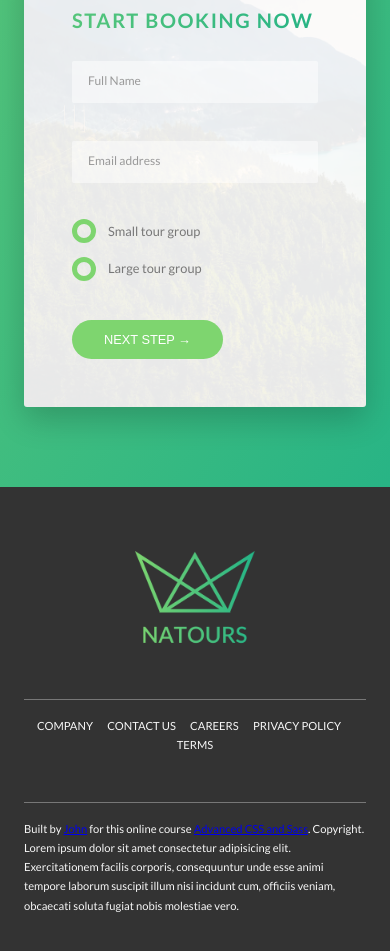
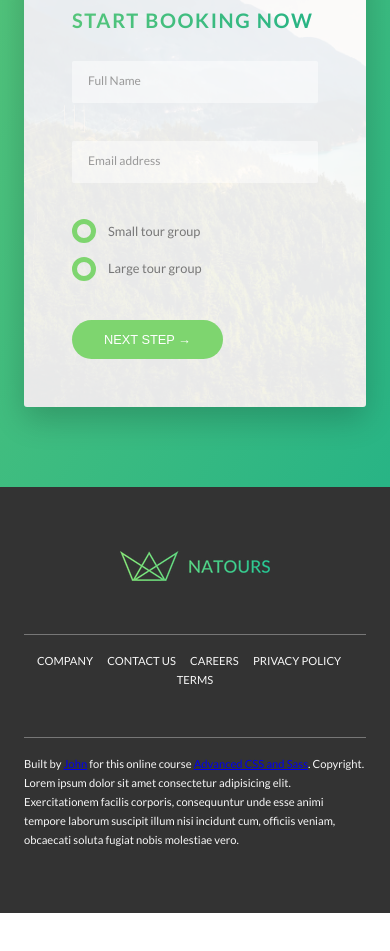
Before and after one commit to m1tnick/natours, a website: page index.html in a window 390 px wide. Shown: the part 6003-6954 px from the top of the page. After the commit the page ends 6916 px from the top, so only its background shows below. Drawn offline with Linux system fonts and the light colour scheme.

Commit message:
Responsive Images in HTML - Art Direction and Density Switching

```diff
--- a/index.html
+++ b/index.html
@@ -325,7 +325,14 @@
 
         <footer class="footer">
             <div class="footer__logo-box">
-                <img src="img/logo-green-2x.png" alt="Full Logo" class="footer__logo">
+
+                <picture class="footer__logo">
+                    <source srcset="img/logo-green-small-1x.png 1x, img/logo-green-small-2x.png 2x" media="(max-width: 37.5em)">
+                    <img srcset="img/logo-green-1x.png 1x, img/logo-green-2x.png 2x" alt="Full Logo" >
+                </picture>
+
+                <!-- DENSITY SWITCHING
+                <img srcset="img/logo-green-1x.png 1x, img/logo-green-2x.png 2x" alt="Full Logo" class="footer__logo"> -->
             </div>
             <div class="row">
                 <div class="col-1-of-2">
```
